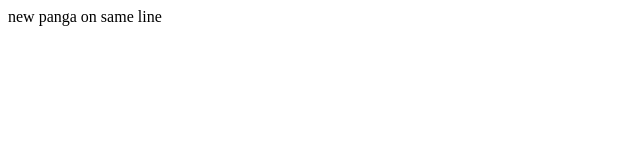
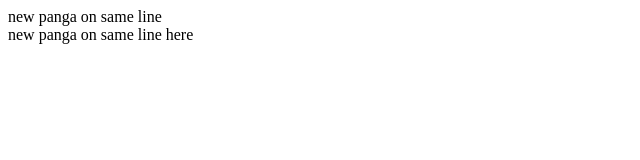
Before and after one commit to MHassanMalik909/demo-git2, a plain HTML site: page index.html in a window 1280 px wide. Shown: the whole page, without its empty margins (0-640 px from the left). Drawn offline with Linux system fonts and the light colour scheme.

Commit message:
add in new branck

```diff
--- a/index.html
+++ b/index.html
@@ -1 +1,3 @@
 <div>new panga on same line</div>
+
+<div>new panga on same line here</div>
```
